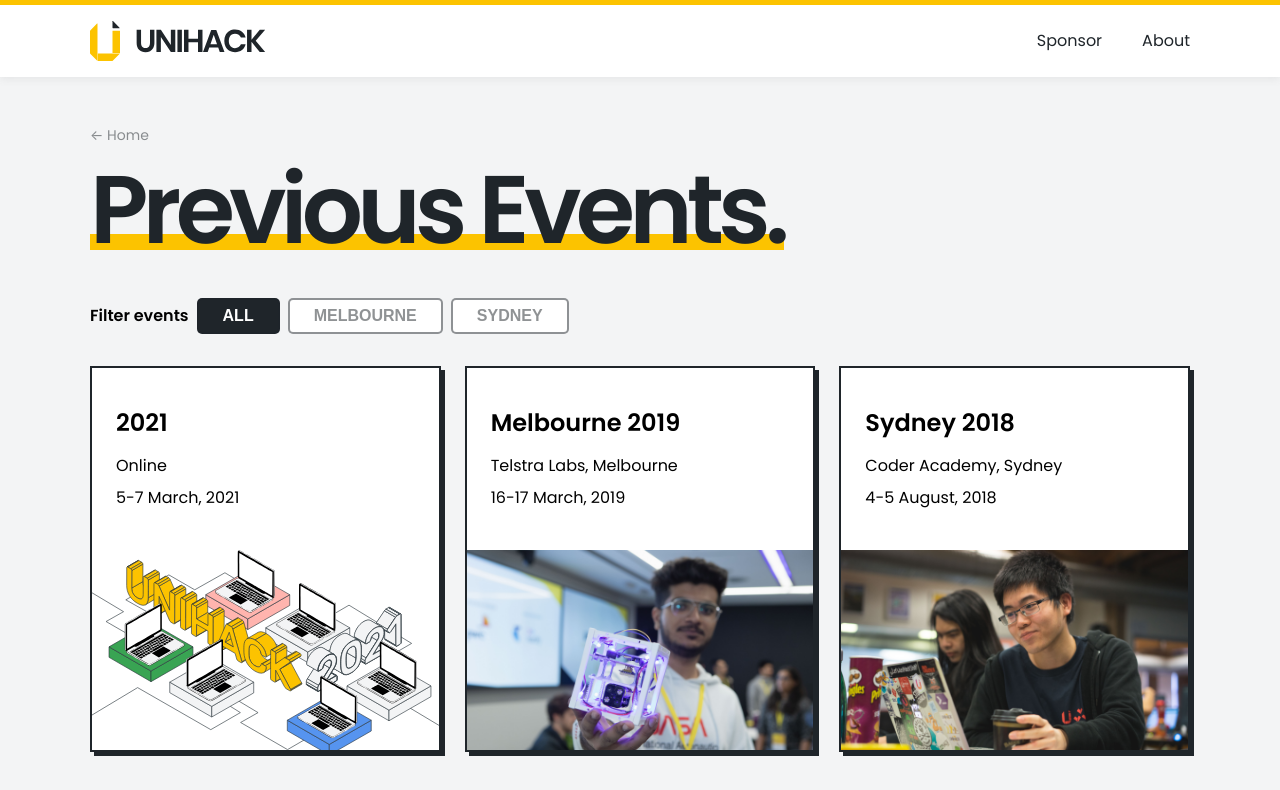
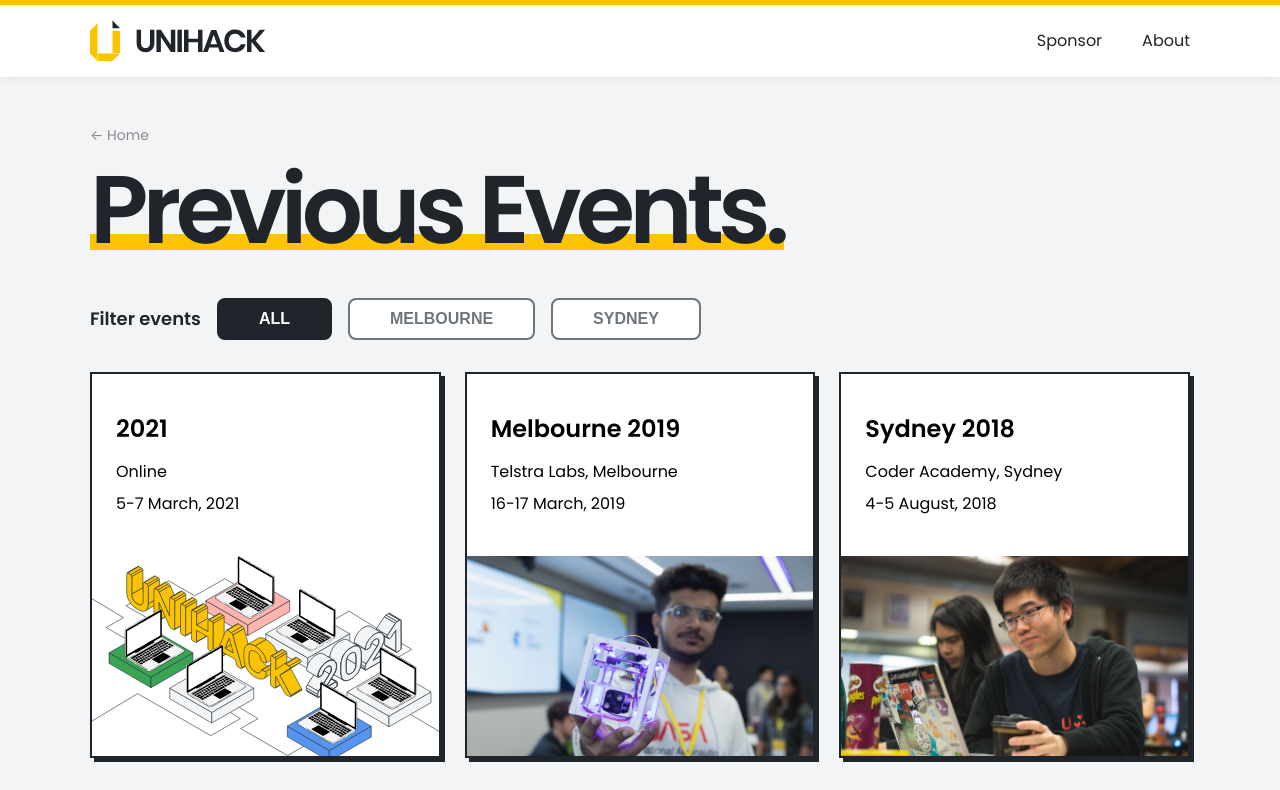
Before and after one commit to unihackhq/unihack.net, a Next.js app: page /events in a window 1280 px wide. Shown: the top 790 px of the page. Built offline with nearby package versions, Linux system fonts and the light colour scheme.

Commit message:
re-style filter module as figma design

```diff
--- a/sections/event-filter/event-filter.module.scss
+++ b/sections/event-filter/event-filter.module.scss
@@ -2,34 +2,42 @@
 @import '../../styles/typography/typography.scss';
 .filter {
   & span {
-    @include body-bold;
+    color: $secondary;
+    font-size: 18px;
+    line-height: 18px;
+    font-weight: 600;
   }
 
   & .buttons {
     display: inline-flex;
-    margin-left: $base;
+    margin-left: $base * 2;
     justify-content: space-between;
 
     & > button + * {
-      margin-left: $base;
+      margin-left: $base * 2;
     }
   }
 
   & button {
     background: $white;
-    color: rgba(31, 37, 42, 0.5);
-    border: 2px solid rgba(31, 37, 42, 0.5);
-    border-radius: 5px;
-    padding: $base/2 $base * 3;
-    @include body-bold;
+    color: #6d767d;
+    border: 2px solid;
+    border-color: #6d767d;
+    border-radius: 8px;
+    padding: ($base/2 * 3 - 2px) ($base * 5);
+    // @include body-bold;
     text-transform: uppercase;
     cursor: pointer;
     transition: all 0.5s ease;
+    font-size: $base * 2;
+    line-height: 18px;
+    font-weight: bold;
 
     &:hover,
     &.selected {
       color: $white;
       background: $secondary;
+      border-color: $secondary;
     }
   }
 
```
